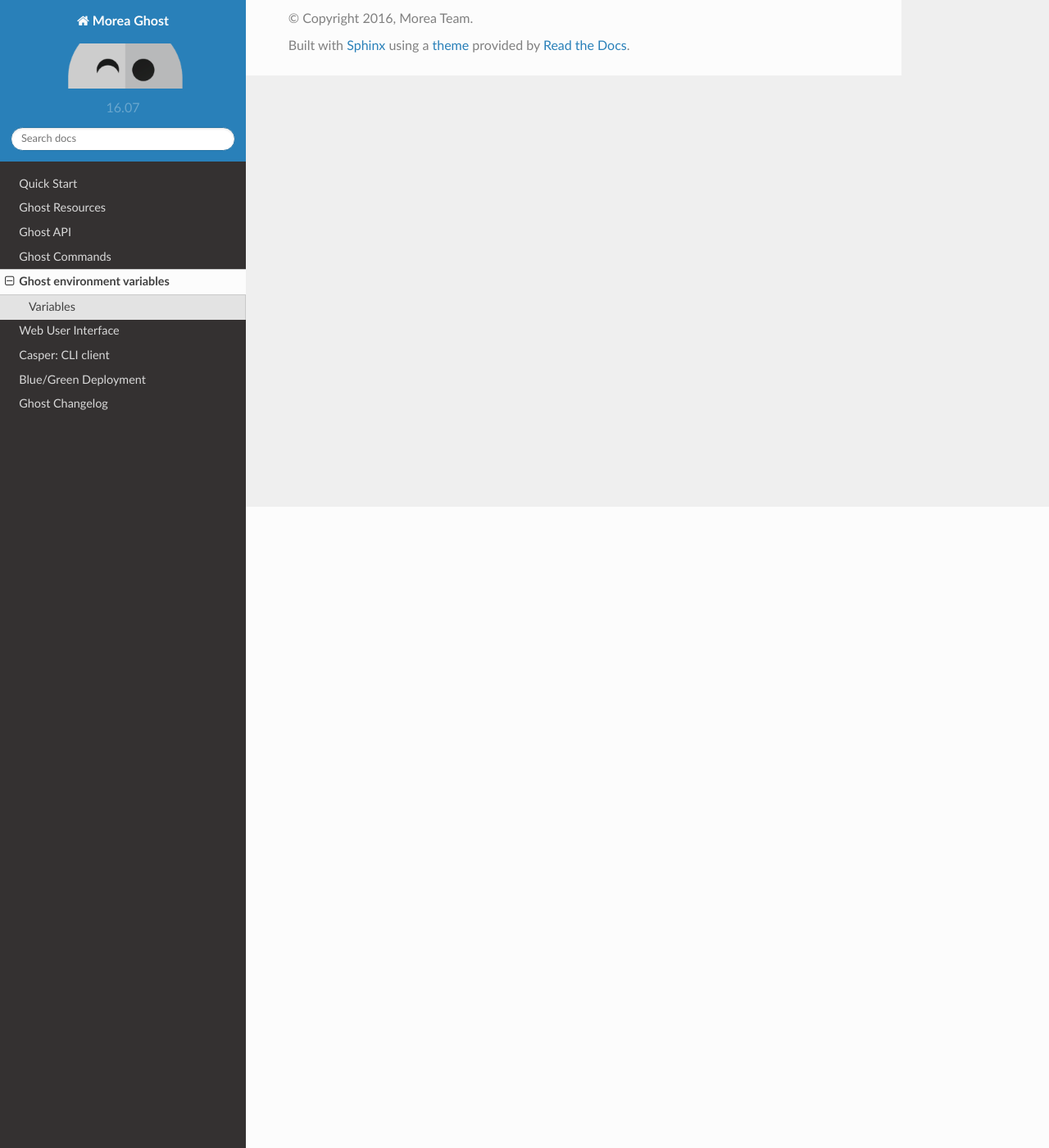
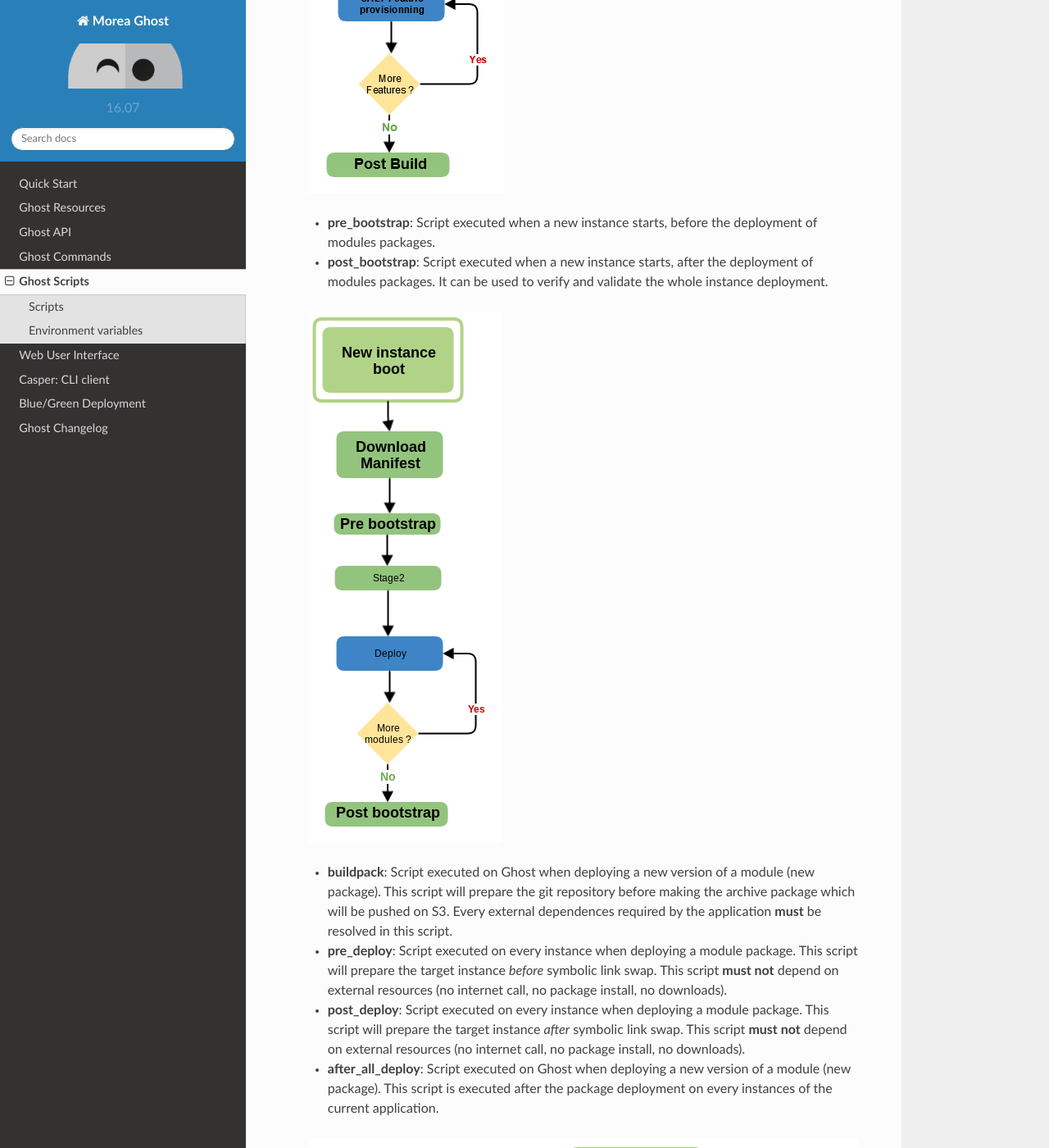
Before and after one commit to claranet/cloud-deploy-docs, a Sphinx documentation site: the page built from source/rst/scripts.rst, in a window 1280 px wide and 1400 px high, scrolled down 782 px. Shown: the whole window at 82% size. Built offline with Sphinx 7.4.7 and the Read the Docs theme 2.0.0, drawn with Linux system fonts in a browser that asks for light colours; some of the changed text lies outside the part shown.

Commit message:
Scripts and env vars doc

```diff
--- a/source/index.rst
+++ b/source/index.rst
@@ -10,7 +10,7 @@ Table of Contents:
     rst/resources
     rst/api
     rst/commands
-    rst/env
+    rst/scripts
     rst/ui
     rst/cli
     rst/bluegreen
--- a/source/rst/env.rst
+++ b/source/rst/scripts.rst
@@ -1,13 +1,41 @@
-.. _env:
+.. _scripts:
 
-Ghost environment variables
-===========================
+Ghost Scripts
+=============
 
 .. toctree::
     :maxdepth: 2
 
-Variables
----------
+Scripts
+-------
+
+It's possible in Ghost to launch some custom scripts at every steps of the deployment process and the build process (bake image template).
+Here is an overview and a description of thoses scripts.
+
+    - **pre_buildimage**: Script executed in the `buildimage` command before formulas provisioning. It allows you to prepare the source AMI before the execution of all your app feature formulas. It can be usefull in order to change package mirrors location for example.
+
+    - **post_buildimage**: Script executed in the `buildimage` command after formulas provisioning. You can tweak and install custom system packages after the features provisioning.
+
+    .. figure:: /images/buildimage_workflow.png
+
+    - **pre_bootstrap**: Script executed when a new instance starts, before the deployment of modules packages.
+
+    - **post_bootstrap**: Script executed when a new instance starts, after the deployment of modules packages. It can be used to verify and validate the whole instance deployment.
+
+    .. figure:: /images/bootstrap_workflow.png
+
+    - **buildpack**: Script executed on Ghost when deploying a new version of a module (new package). This script will prepare the git repository before making the archive package which will be pushed on S3. Every external dependences required by the application **must** be resolved in this script.
+
+    - **pre_deploy**: Script executed on every instance when deploying a module package. This script will prepare the target instance *before* symbolic link swap. This script **must not** depend on external resources (no internet call, no package install, no downloads).
+
+    - **post_deploy**: Script executed on every instance when deploying a module package. This script will prepare the target instance *after* symbolic link swap. This script **must not** depend on external resources (no internet call, no package install, no downloads).
+
+    - **after_all_deploy**: Script executed on Ghost when deploying a new version of a module (new package). This script is executed after the package deployment on every instances of the current application.
+
+    .. figure:: /images/deploy_workflow.png
+
+Environment variables
+---------------------
 
 When custom scripts and binaries are triggered in the Ghost deployment workflow, many variables are available in the environment to help you making generic scripts.
 
```
